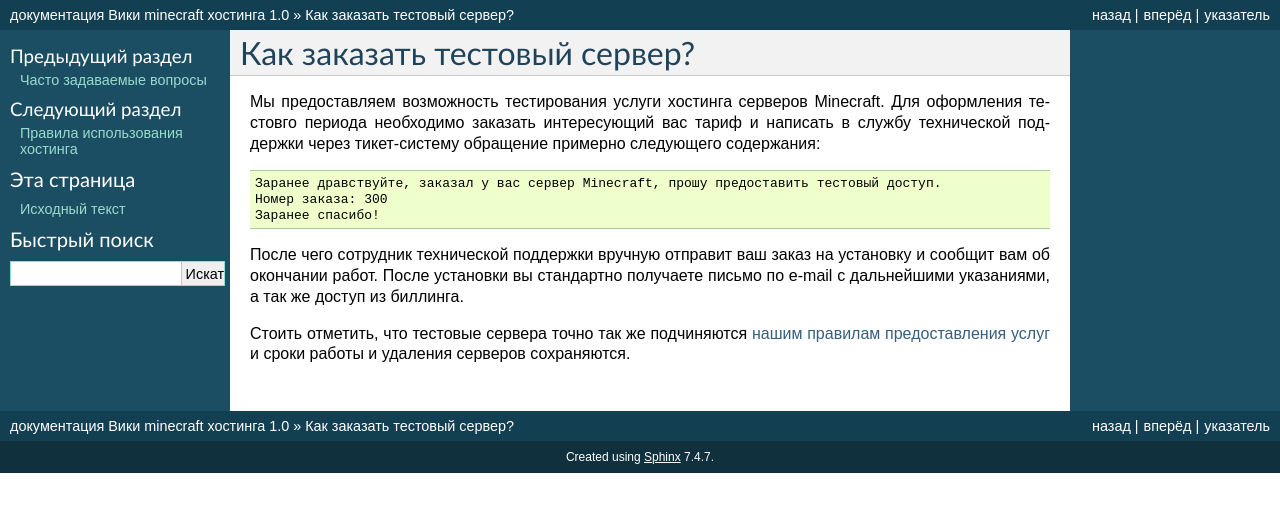
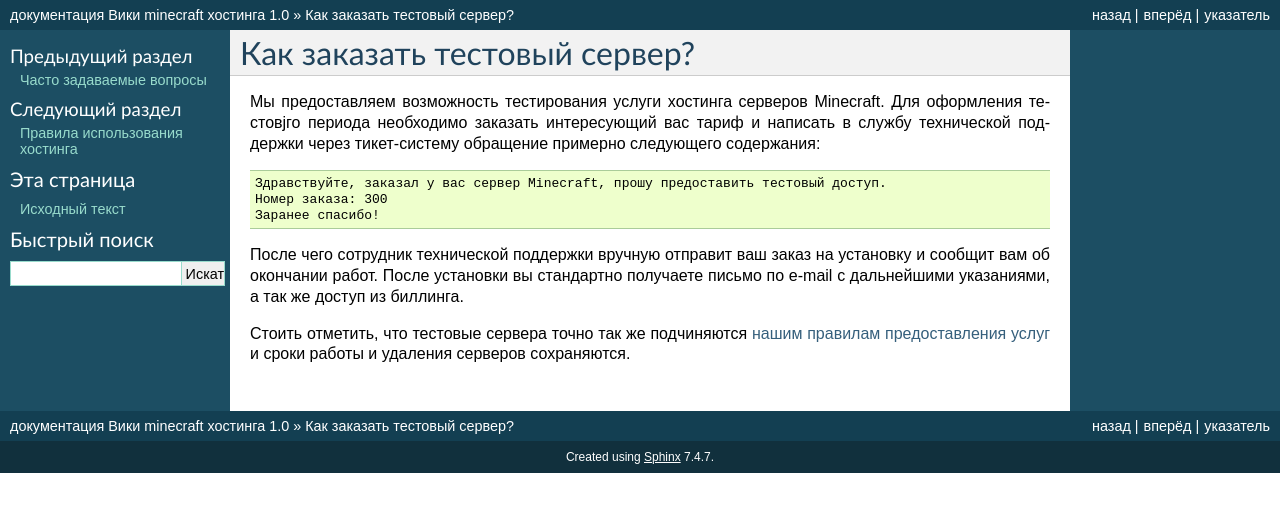
Before and after one commit to h1kkan/gamehost-wiki, a Sphinx documentation site: the page built from docs/how_get_test.rst, in a window 1280 px wide. Shown: the top 512 px of the page. Built offline with Sphinx 7.4.7, drawn with Linux system fonts in a browser that asks for light colours.

Commit message:
Update how_get_test.rst

```diff
--- a/docs/how_get_test.rst
+++ b/docs/how_get_test.rst
@@ -1,11 +1,11 @@
 Как заказать тестовый сервер?
 =============================
 
-Мы предоставляем возможность тестирования услуги хостинга серверов Minecraft. Для оформления тестовго периода необходимо заказать интересующий вас тариф и написать в службу технической поддержки через тикет-систему обращение примерно следующего содержания:
+Мы предоставляем возможность тестирования услуги хостинга серверов Minecraft. Для оформления тестовjго периода необходимо заказать интересующий вас тариф и написать в службу технической поддержки через тикет-систему обращение примерно следующего содержания:
 
 ::
 
-	Заранее дравствуйте, заказал у вас сервер Minecraft, прошу предоставить тестовый доступ.
+	Здравствуйте, заказал у вас сервер Minecraft, прошу предоставить тестовый доступ.
 	Номер заказа: 300
 	Заранее спасибо!
 
```
